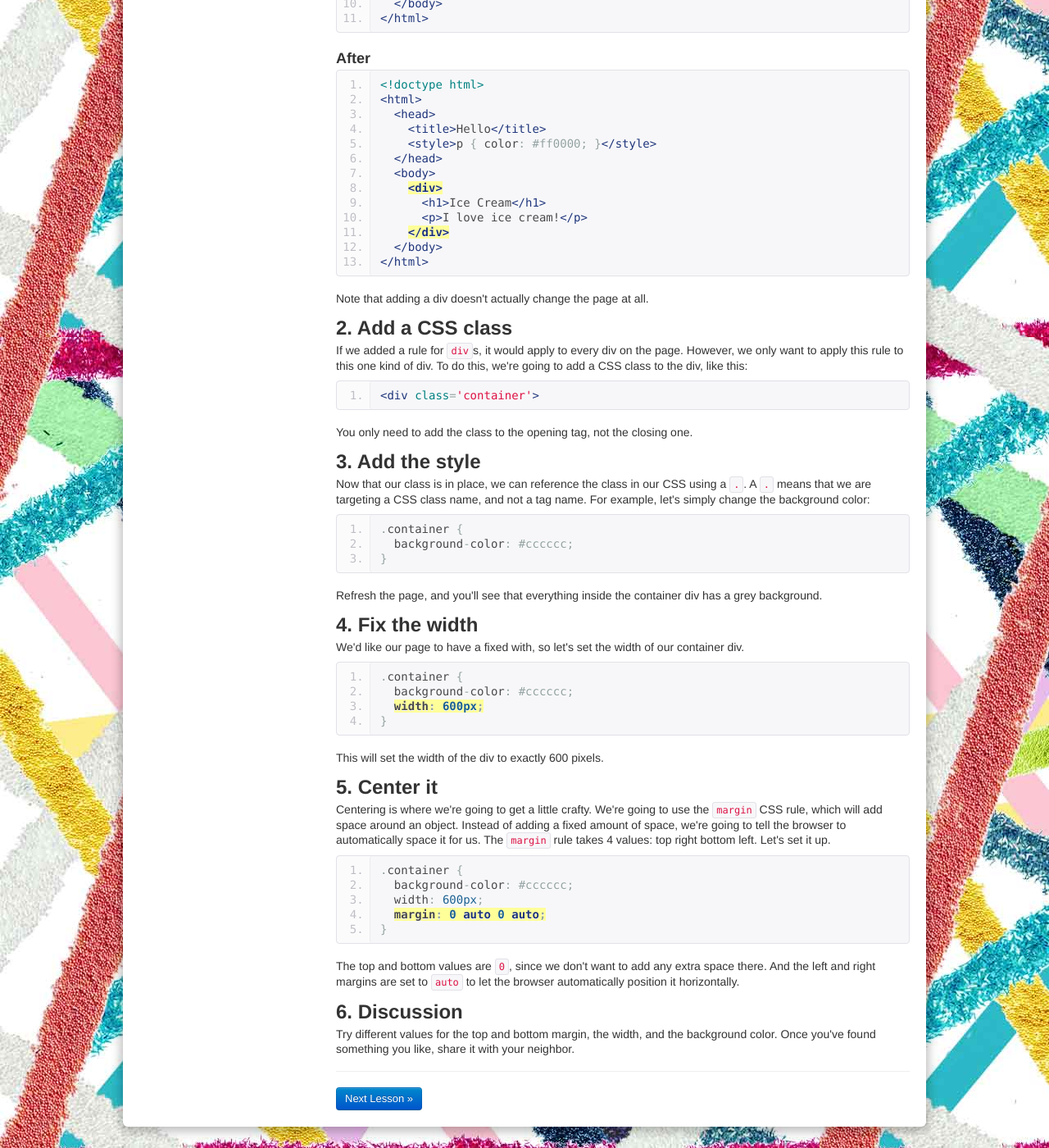
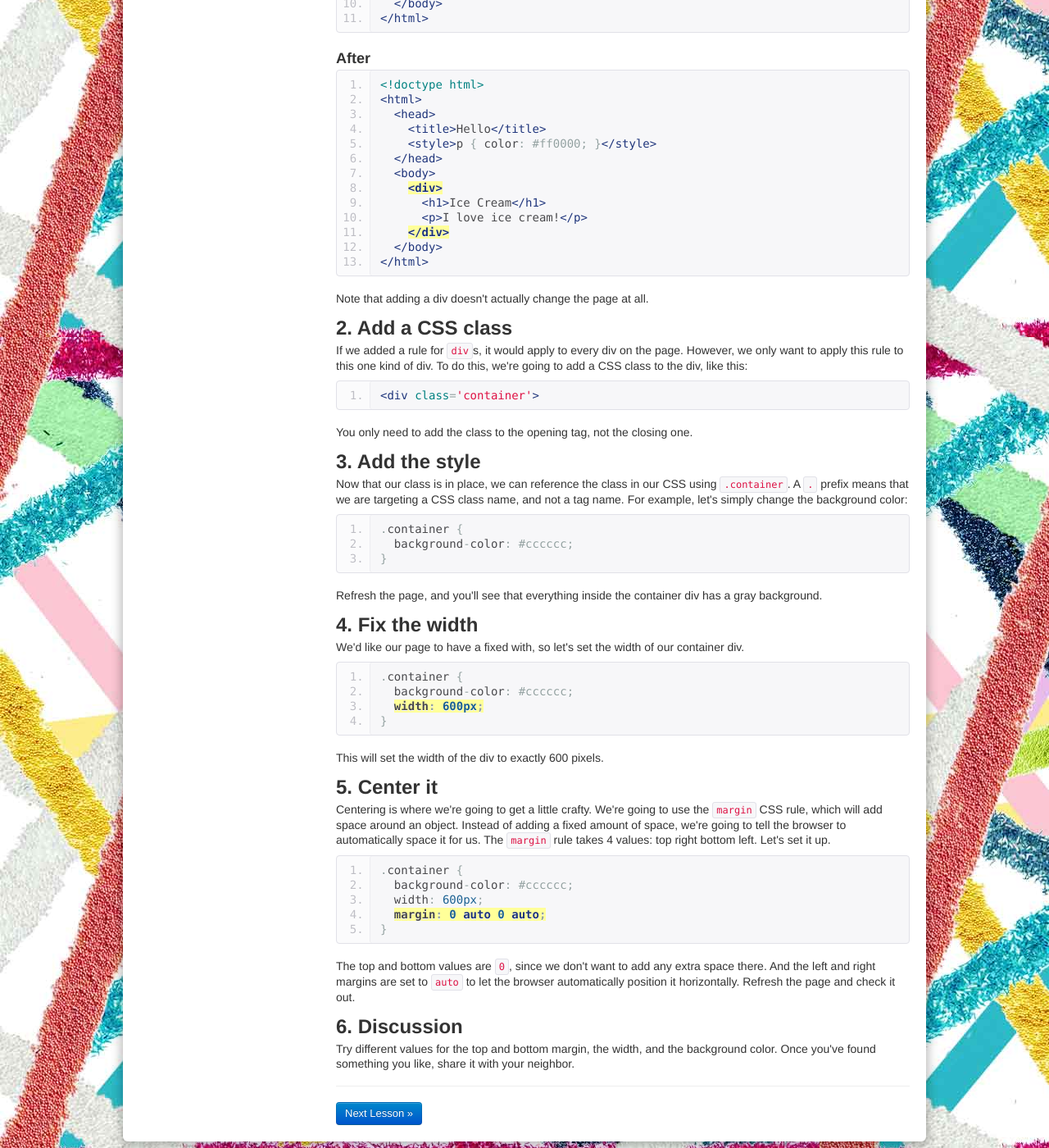
Before and after one commit to bmoreawsm/bmoreawsm.github.com, a Jekyll site: the page built from bhc/5-the-big-guns.html, in a window 1280 px wide and 1400 px high, scrolled down 589 px. Shown: the whole window at 82% size. Built offline with Jekyll 4.4.1, drawn with Linux system fonts in a browser that asks for light colours; some of the changed text lies outside the part shown.

Commit message:
Update master

```diff
--- a/bhc/5-the-big-guns.html
+++ b/bhc/5-the-big-guns.html
@@ -5,7 +5,7 @@
 
 <div class='hero-unit'>
   <h1>The Big Guns</h1>
-  <p>There's more than one way to use CSS, and it can get pretty fancy. In this lesson we're going to learn how to implement a common pattern: a centered fixed-width page.</p>
+  <p>There's more than one way to use CSS, and it can get pretty fancy<br/>In this lesson we're going to implement a common pattern: a centered fixed-width page</p>
 </div>
 
 <h2>1. Add a container</h2>
@@ -51,13 +51,13 @@
 <p>You only need to add the class to the opening tag, not the closing one.</p>
 
 <h2>3. Add the style</h2>
-<p>Now that our class is in place, we can reference the class in our CSS using a <code>.</code>. A <code>.</code> means that we are targeting a CSS class name, and not a tag name. For example, let's simply change the background color:</p>
+<p>Now that our class is in place, we can reference the class in our CSS using <code>.container</code>. A <code>.</code> prefix means that we are targeting a CSS class name, and not a tag name. For example, let's simply change the background color:</p>
 <pre class='prettyprint linenums'>
 .container {
   background-color: #cccccc;
 }
 </pre>
-<p>Refresh the page, and you'll see that everything inside the container div has a grey background.</p>
+<p>Refresh the page, and you'll see that everything inside the container div has a gray background.</p>
 
 <h2>4. Fix the width</h2>
 <p>We'd like our page to have a fixed with, so let's set the width of our container div.</p>
@@ -78,7 +78,7 @@
   <b>margin: 0 auto 0 auto;</b>
 }
 </pre>
-<p>The top and bottom values are <code>0</code>, since we don't want to add any extra space there. And the left and right margins are set to <code>auto</code> to let the browser automatically position it horizontally.</p>
+<p>The top and bottom values are <code>0</code>, since we don't want to add any extra space there. And the left and right margins are set to <code>auto</code> to let the browser automatically position it horizontally. Refresh the page and check it out.</p>
 
 <h2>6. Discussion</h2>
 <p>Try different values for the top and bottom margin, the width, and the background color. Once you've found something you like, share it with your neighbor.</p>
```
